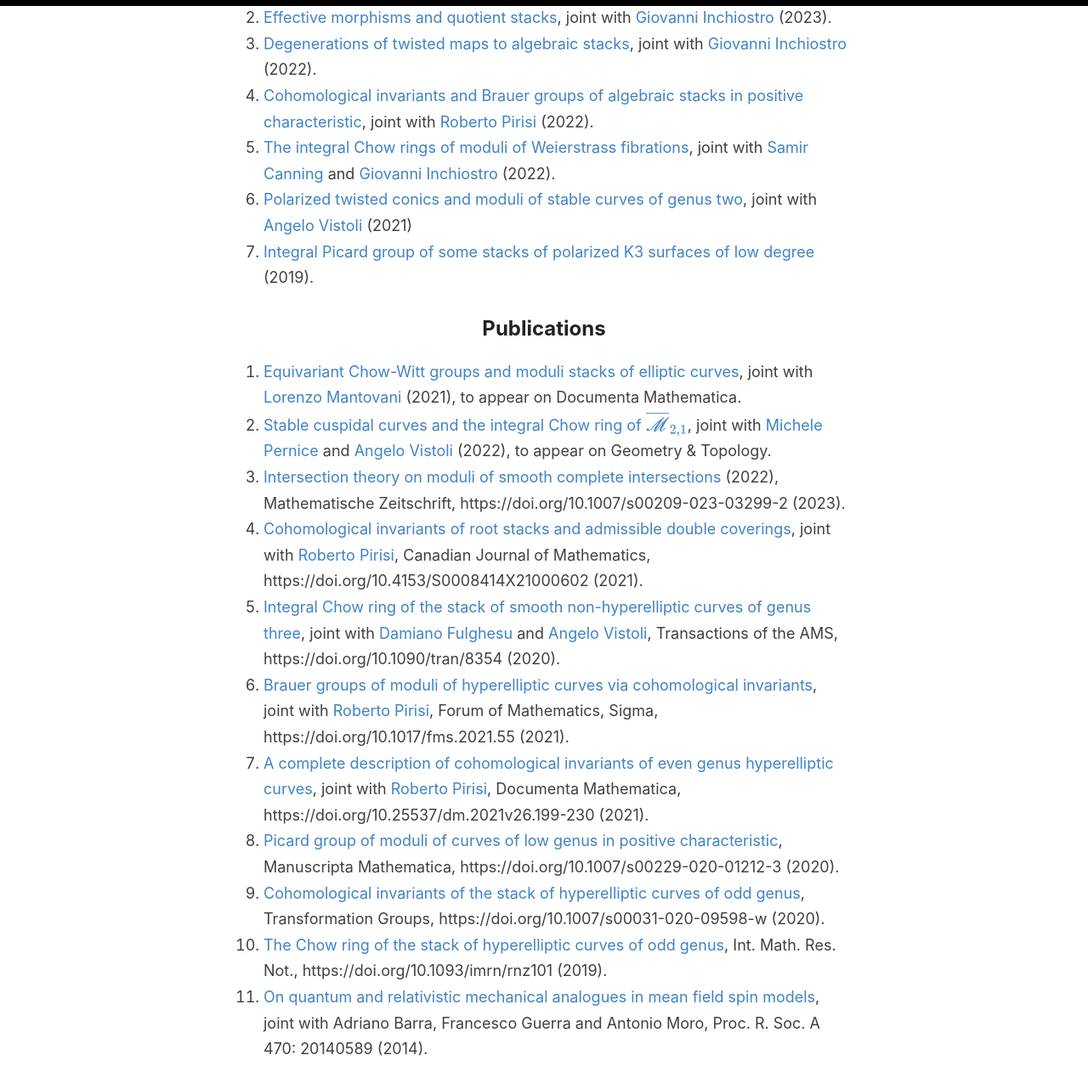
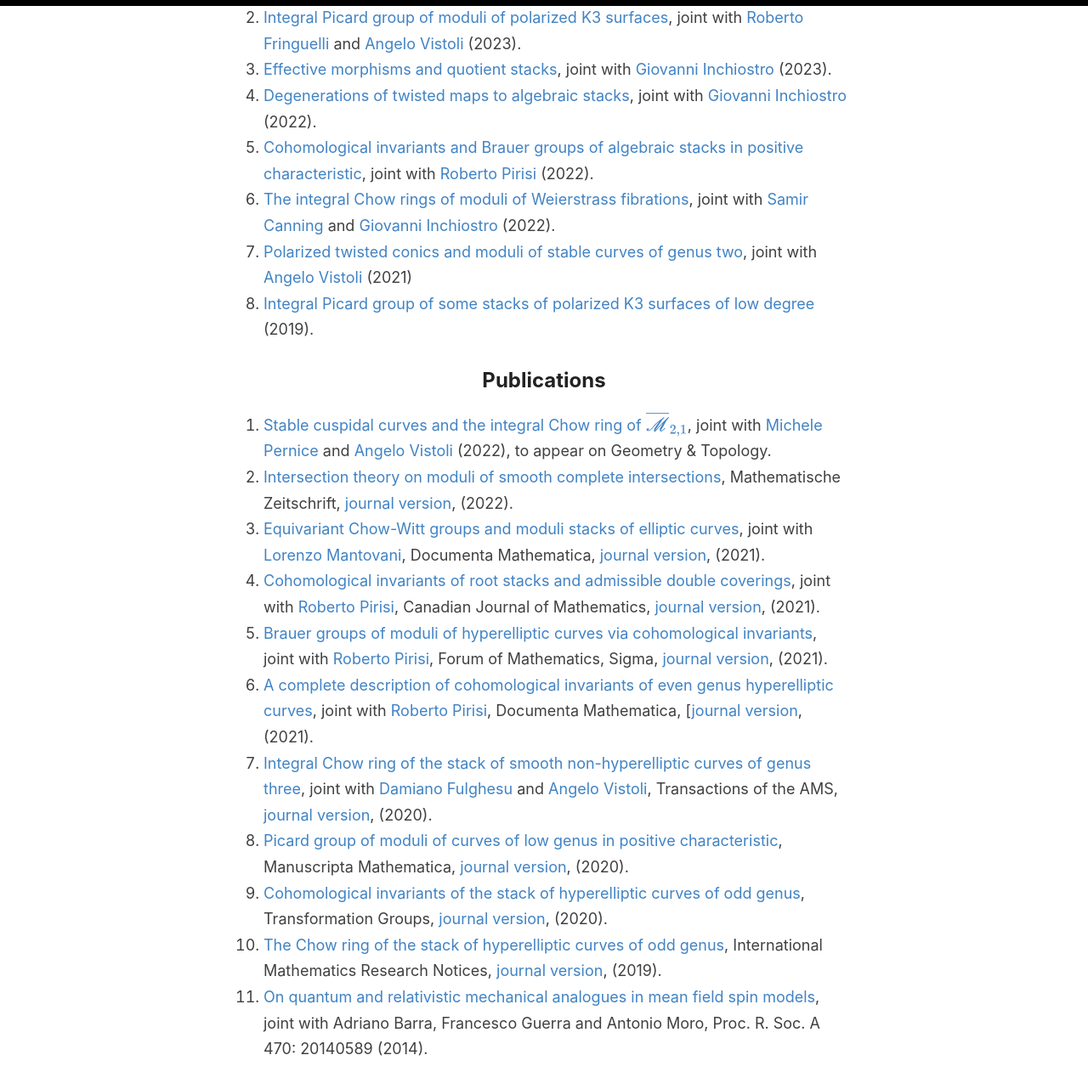
Before and after one commit to anddil/anddil.github.io, a Jekyll site: the page built from _pages/research.md, in a window 1280 px wide and 1400 px high, scrolled down 819 px. Shown: the top 1282 px of the window at 85% size. Built offline with Jekyll 4.4.1, drawn with Linux system fonts in a browser that asks for light colours; some of the changed text lies outside the part shown.

Commit message:
Update research.md

```diff
--- a/_pages/research.md
+++ b/_pages/research.md
@@ -46,14 +47,14 @@ The kind of techniques that I use include stack-theoretical methods, logarithmic
 5. [Integral Picard group of some stacks of polarized K3 surfaces of low degree](https://arxiv.org/abs/1910.08758) (2019).
 
 ## Publications
-1. [Equivariant Chow-Witt groups and moduli stacks of elliptic curves](https://arxiv.org/abs/2107.02305), joint with [Lorenzo Mantovani](http://user.math.uzh.ch/mantovani/index.html) (2021), to appear on Documenta Mathematica.
 4. [Stable cuspidal curves and the integral Chow ring of $\overline{\mathscr{M}}_{2,1}$](https://arxiv.org/abs/2108.03680), joint with [Michele Pernice](https://michelepernice.github.io/home.html) and [Angelo Vistoli](http://homepage.sns.it/vistoli/) (2022), to appear on Geometry & Topology.
-5. [Intersection theory on moduli of smooth complete intersections](https://arxiv.org/abs/2201.06024) (2022), Mathematische Zeitschrift, https://doi.org/10.1007/s00209-023-03299-2 (2023).
-6. [Cohomological invariants of root stacks and admissible double coverings](https://arxiv.org/abs/2009.07671), joint with [Roberto Pirisi](https://people.kth.se/~pirisi/), Canadian Journal of Mathematics, https://doi.org/10.4153/S0008414X21000602 (2021).
-7. [Integral Chow ring of the stack of smooth non-hyperelliptic curves of genus three](https://arxiv.org/abs/2004.00052), joint with [Damiano Fulghesu](http://web.mnstate.edu/fulghesu/index.html) and [Angelo Vistoli](http://homepage.sns.it/vistoli/), Transactions of the AMS, https://doi.org/10.1090/tran/8354 (2020).
-8. [Brauer groups of moduli of hyperelliptic curves via cohomological invariants](https://arxiv.org/abs/2002.11065), joint with [Roberto Pirisi](https://people.kth.se/~pirisi/), Forum of Mathematics, Sigma, https://doi.org/10.1017/fms.2021.55 (2021).
-9. [A complete description of cohomological invariants of even genus hyperelliptic curves](https://arxiv.org/abs/1911.04005), joint with [Roberto Pirisi](https://people.kth.se/~pirisi/), Documenta Mathematica, https://doi.org/10.25537/dm.2021v26.199-230 (2021).
-10. [Picard group of moduli of curves of low genus in positive characteristic](https://arxiv.org/abs/1812.01913), Manuscripta Mathematica, https://doi.org/10.1007/s00229-020-01212-3 (2020).
-11. [Cohomological invariants of the stack of hyperelliptic curves of odd genus](https://arxiv.org/abs/1804.02216), Transformation Groups, https://doi.org/10.1007/s00031-020-09598-w (2020).
-12. [The Chow ring of the stack of hyperelliptic curves of odd genus](https://arxiv.org/abs/1802.04519), Int. Math. Res. Not., https://doi.org/10.1093/imrn/rnz101 (2019).
-13. [On quantum and relativistic mechanical analogues in mean field spin models](https://arxiv.org/abs/1407.5009), joint with Adriano Barra, Francesco Guerra and Antonio Moro, Proc. R. Soc. A 470: 20140589 (2014).
+5. [Intersection theory on moduli of smooth complete intersections](https://arxiv.org/abs/2201.06024), Mathematische Zeitschrift, [journal version](https://doi.org/10.1007/s00209-023-03299-2), (2022).
+1. [Equivariant Chow-Witt groups and moduli stacks of elliptic curves](https://arxiv.org/abs/2107.02305), joint with [Lorenzo Mantovani](http://user.math.uzh.ch/mantovani/index.html), Documenta Mathematica, [journal version](https://doi.org/10.4171/DM/911), (2021).
+7. [Cohomological invariants of root stacks and admissible double coverings](https://arxiv.org/abs/2009.07671), joint with [Roberto Pirisi](https://people.kth.se/~pirisi/), Canadian Journal of Mathematics, [journal version](https://doi.org/10.4153/S0008414X21000602), (2021).
+8. [Brauer groups of moduli of hyperelliptic curves via cohomological invariants](https://arxiv.org/abs/2002.11065), joint with [Roberto Pirisi](https://people.kth.se/~pirisi/), Forum of Mathematics, Sigma, [journal version](https://doi.org/10.1017/fms.2021.55), (2021).
+9. [A complete description of cohomological invariants of even genus hyperelliptic curves](https://arxiv.org/abs/1911.04005), joint with [Roberto Pirisi](https://people.kth.se/~pirisi/), Documenta Mathematica, [[journal version](https://doi.org/10.25537/dm.2021v26.199-230), (2021).
+10. [Integral Chow ring of the stack of smooth non-hyperelliptic curves of genus three](https://arxiv.org/abs/2004.00052), joint with [Damiano Fulghesu](http://web.mnstate.edu/fulghesu/index.html) and [Angelo Vistoli](http://homepage.sns.it/vistoli/), Transactions of the AMS, [journal version](https://doi.org/10.1090/tran/8354), (2020).
+11. [Picard group of moduli of curves of low genus in positive characteristic](https://arxiv.org/abs/1812.01913), Manuscripta Mathematica, [journal version](https://doi.org/10.1007/s00229-020-01212-3), (2020).
+12. [Cohomological invariants of the stack of hyperelliptic curves of odd genus](https://arxiv.org/abs/1804.02216), Transformation Groups, [journal version](https://doi.org/10.1007/s00031-020-09598-w), (2020).
+13. [The Chow ring of the stack of hyperelliptic curves of odd genus](https://arxiv.org/abs/1802.04519), International Mathematics Research Notices, [journal version](https://doi.org/10.1093/imrn/rnz101), (2019).
+14. [On quantum and relativistic mechanical analogues in mean field spin models](https://arxiv.org/abs/1407.5009), joint with Adriano Barra, Francesco Guerra and Antonio Moro, Proc. R. Soc. A 470: 20140589 (2014).
```
Also changed, not shown: other parts of _pages/research.md (+1 -0 lines).
